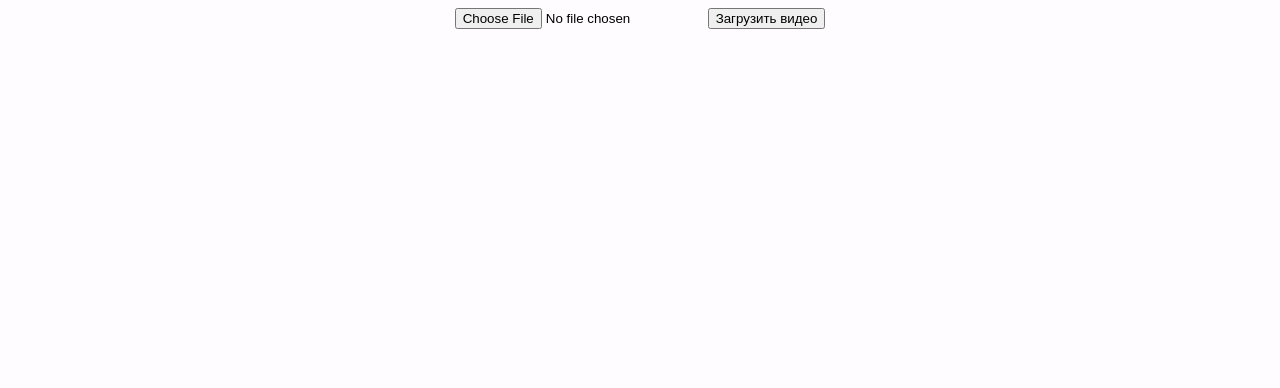
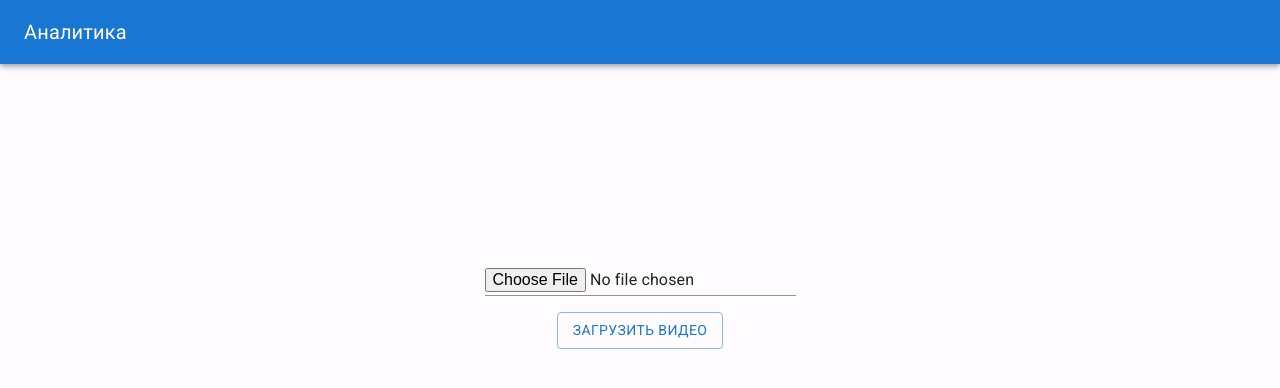
Before and after one commit to BlackKingWhitePawn/HabitTracker-front, a React (Create React App) app: page / in a window 1280 px wide. Shown: the top 388 px of the page. Built offline with nearby package versions, Linux system fonts and the light colour scheme.

Commit message:
add styles

```diff
--- /dev/null
+++ b/src/components/Layout/index.tsx
@@ -0,0 +1,27 @@
+import React, { ReactNode } from 'react'
+import './style.scss'
+import { AppBar, Toolbar, Typography } from '@mui/material';
+
+interface LayoutProps {
+    children: ReactNode;
+    className?: string
+}
+
+
+const Layout: React.FC<LayoutProps> = ({ children, className }) => {
+    return (
+        <div className={`${className}`}>
+            <AppBar className={`header`} position='sticky'>
+                <Toolbar>
+                    {/* <img className='header__logo' src='/assets/logo.svg' alt='logo' width={44} /> */}
+                    <Typography className='header__link' variant="h6" component="a" href='/' sx={{ flexGrow: 1 }}>
+                        Аналитика
+                    </Typography>
+                </Toolbar>
+            </AppBar>
+            {children}
+        </div>
+    )
+}
+
+export default Layout
--- /dev/null
+++ b/src/components/Layout/style.scss
@@ -0,0 +1,3 @@
+.layout-page {
+
+}
--- a/src/components/VideoForm/index.tsx
+++ b/src/components/VideoForm/index.tsx
@@ -1,8 +1,9 @@
 import axios from "axios";
 import { useEffect, useState } from "react";
 import { API } from "utils/config";
-import { } from "@mui/material/Tooltip";
+import { Input, Button } from "@mui/material";
 import { generateGUID, getCookie, setCookie } from "utils/cookie";
+import "./style.scss";
 
 function VideoForm() {
   const [file, setfile] = useState<Blob | null>(null)
@@ -87,9 +88,11 @@ function VideoForm() {
   }
 
   return (
-    <form onSubmit={handleSubmit}>
-      <input type="file" onChange={handleFileChange} />
-      <button type="submit">Загрузить видео</button>
+    <form className="video-form" onSubmit={handleSubmit}>
+      <Input type="file" onChange={handleFileChange} />
+      <div className="video-form__submit">
+        <Button className="video-form__submit" type="submit" variant="outlined" >Загрузить видео</Button>
+      </div>
     </form>
   );
 }
--- /dev/null
+++ b/src/components/VideoForm/style.scss
@@ -0,0 +1,10 @@
+.video-form {
+    display: flex;
+    // justify-content: center;
+    align-items: center;
+    flex-direction: column;
+
+    &__submit {
+        margin-top: 16px;
+    }
+}
--- a/src/index.scss
+++ b/src/index.scss
@@ -1,6 +1,12 @@
-html {
+html, body {
     font-family: 'Roboto', Arial, Helvetica, sans-serif;
     background-color: rgb(254, 252, 255);
+    margin: 0;
+    padding: 0;
+}
+
+body {
+    height: 100vh;
 }
 
 .main {
@@ -8,3 +14,24 @@ html {
     display: flex;
     justify-content: space-around;
 }
+
+
+h1 {
+    font-size: 26px;
+    line-height: 30px;
+    color: gray
+}
+
+a {
+    & {
+        color: white;
+        transition: all .25s ease-in-out;
+        text-decoration: none;
+            /* убираем подчеркивание */
+            color: inherit;
+    }
+
+    &:hover {
+        color: red;
+    }
+}
--- a/src/index.tsx
+++ b/src/index.tsx
@@ -8,20 +8,8 @@ const root = ReactDOM.createRoot(
   document.getElementById('root') as HTMLElement
 );
 
-
-
-
 root.render(
   <React.StrictMode>
-    <main className='main'>
-      <StartPage />
-      {/* <Example
-        title='Welcome, stranger'
-        onClick={() => {
-          let html = document.querySelector('html')
-          if (html) html.innerHTML = ''
-        }}
-      /> */}
-    </main>
+    <StartPage />
   </React.StrictMode>
 );
--- a/src/pages/start/index.tsx
+++ b/src/pages/start/index.tsx
@@ -1,10 +1,16 @@
+import { Container } from '@mui/material'
+import Layout from 'components/Layout'
 import VideoForm from 'components/VideoForm'
 import React, { useEffect } from 'react'
-import { generateGUID, getCookie, setCookie } from 'utils/cookie'
+import "./style.scss";
 
 function StartPage() {
   return (
-    <VideoForm />
+    <Layout className='start-page'>
+      <Container className='start-page__container'>
+        <VideoForm />
+      </Container>
+    </Layout>
   )
 }
 
--- a/src/pages/start/style.scss
+++ b/src/pages/start/style.scss
@@ -0,0 +1,12 @@
+.start-page {
+    height: 100%;
+
+    &__container {
+        display: flex;
+        flex-direction: column;
+        align-items: center;
+        justify-content: center;
+        height: 100%;
+        padding-top: 200px;
+    }
+}
```
